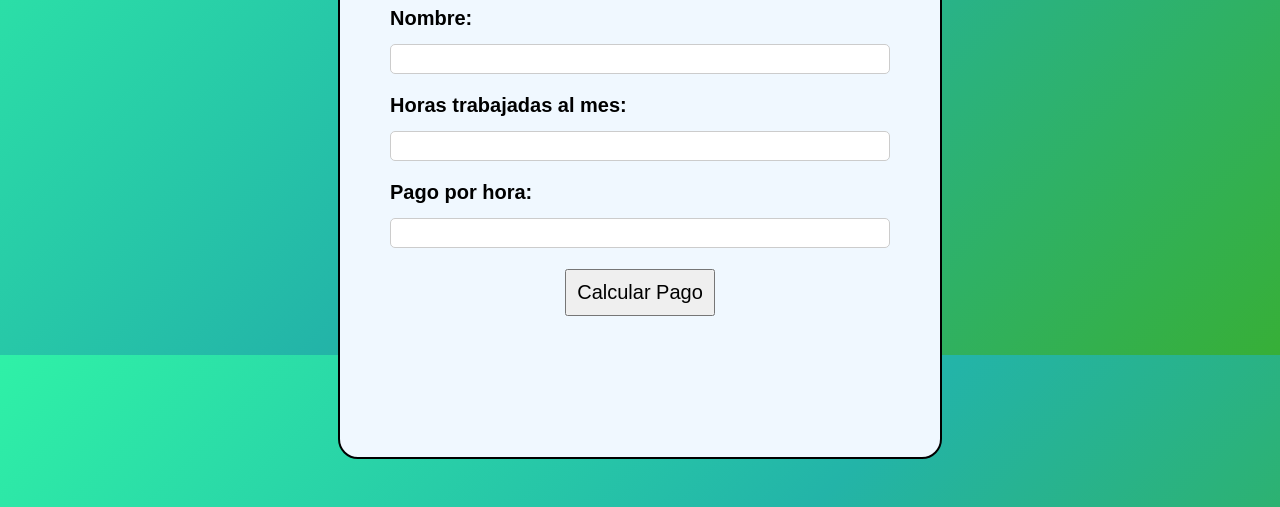
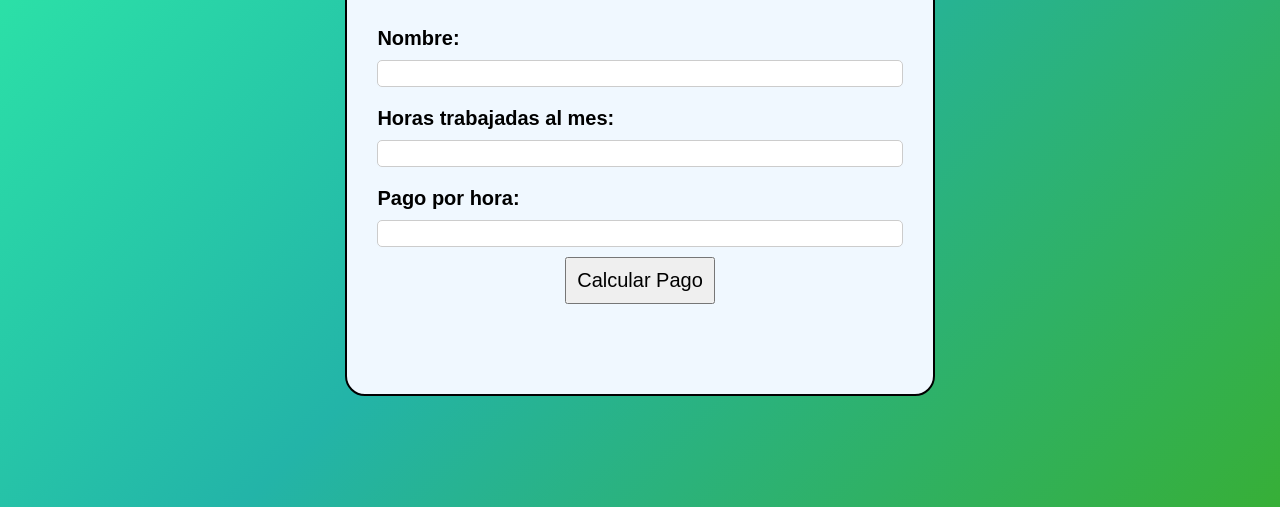
Before and after one commit to Luca-Palma/pv_tp2_grupo9, a plain HTML site: page public/ejercicio5.html in a window 1280 px wide. Shown: the part 293-800 px from the top of the page. Drawn offline with Linux system fonts and the light colour scheme.

Commit message:
Se ajustó el tamaño
Se ajustó el tamaño de los contenedores para que sean mas pequeños

```diff
--- a/public/css/ejercicio5.css
+++ b/public/css/ejercicio5.css
@@ -11,6 +11,7 @@ body{
     text-align: center;
     height: 100%;
     width: 100%;
+    height: 100vh;
 }
 .seccion-formulario h1{
     font-size: 35px;
@@ -22,11 +23,11 @@ body{
 .seccion-formulario{
     display: grid;
     justify-content: center;
-    height: 100%;
-    width: 500px;
+    height: auto;
+    width: auto;
     border: 2px black solid;
     background-color: aliceblue;
-    padding: 50px;
+    padding: 30px;
     border-radius: 20px;
 }
 .formulario{
```
